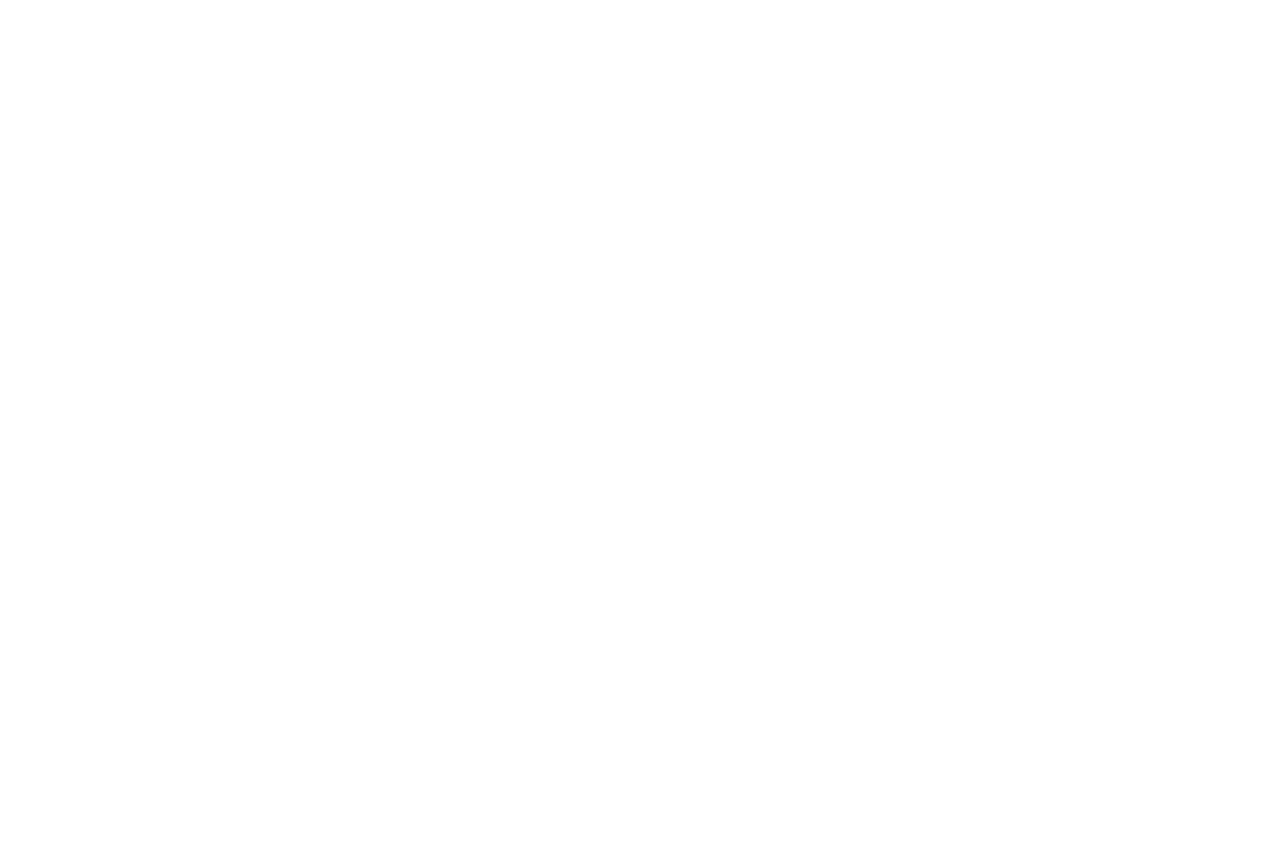
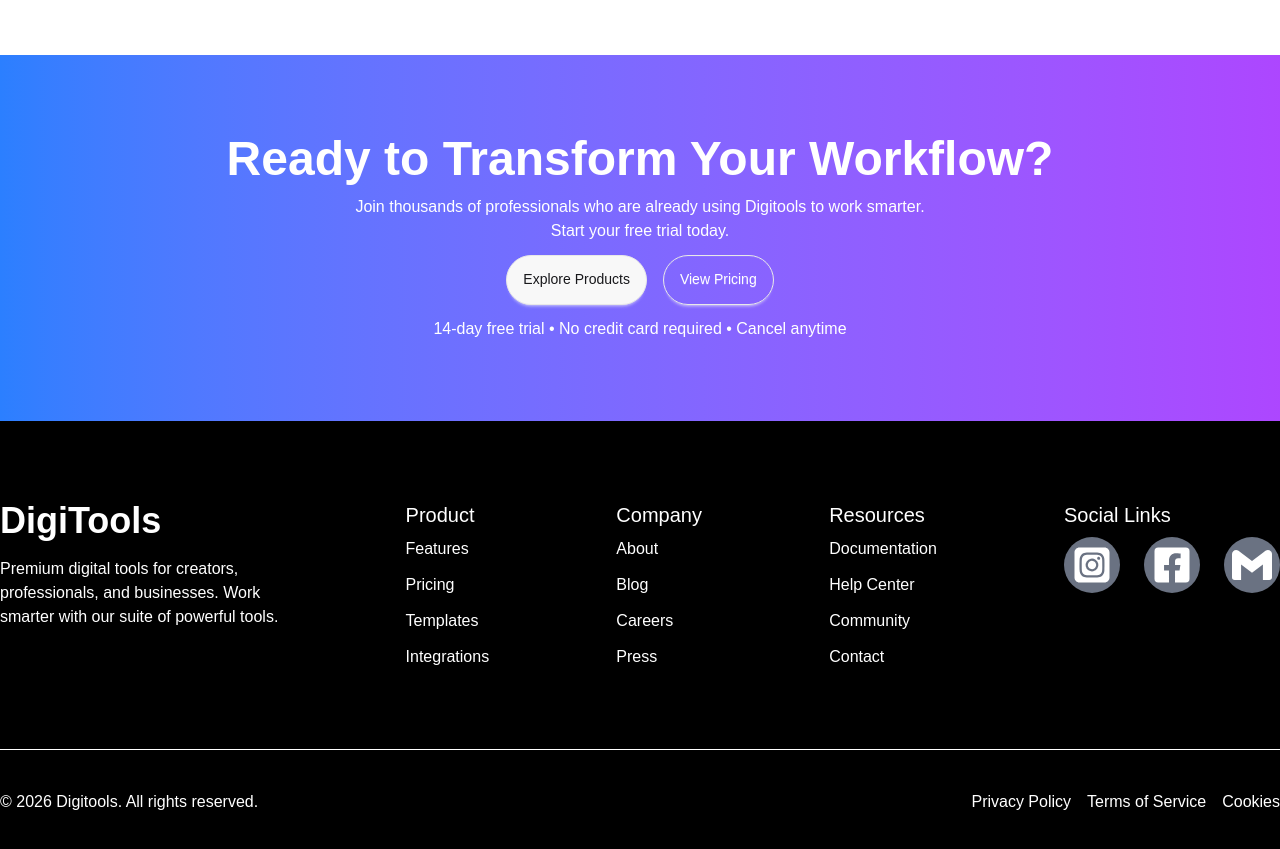
Before and after one commit to hmdshahdat501-png/Assinment-6, a React (Vite) app: page / in a window 1280 px wide. Shown: the part 4440-5289 px from the top of the page. Before the commit the page ends 4167 px from the top, so only its background shows below. Built offline with nearby package versions, Linux system fonts and the light colour scheme.

Commit message:
update simple component and add upnav

```diff
--- a/src/App.jsx
+++ b/src/App.jsx
@@ -9,6 +9,8 @@
 import Addcard from './assets/Comontnt/Addcard/Addcard'
 import Started from './assets/Comontnt/Started/Started'
 import Simple from './assets/Comontnt/Simple/Simple'
+import Upnav from './assets/Comontnt/Upnav/Upnav'
+import Fotter from './assets/Comontnt/Upnav/Footer/Fotter'
 const res = fetch('/public/data.json').then(res => res.json());
 const crite = fetch('/public/card.json').then(res => res.json())
 function App() {
@@ -27,6 +29,8 @@
       }
     <Started></Started>
     <Simple crite = {crite} ></Simple>
+    <Upnav></Upnav>
+    <Fotter></Fotter>
 
 
 
--- a/src/assets/Comontnt/Simple/Simple.jsx
+++ b/src/assets/Comontnt/Simple/Simple.jsx
@@ -3,7 +3,10 @@
 const Simple = ({crite}) => {
     const data = use(crite)
     return (
-        <div className='mx-auto container flex gap-8 justify-center mt-20'>
+        <div className='mx-auto container mt-40'>
+            <h2 className='text-5xl font-bold text-center'>Simple, Transparent Pricing</h2>
+            <p className='text-center opacity-40 mt-4'>Choose the plan that fits your needs. Upgrade or downgrade anytime.</p>
+            <div className='flex gap-8 justify-center mt-20'>
           {
             data.map(datas => <>
             <div className={ datas.name === 'Pro' ? 'bg-linear-to-t from-purple-500 to-blue-600 px-20 py-8 text-white space-y-4 rounded-lg' : 'bg-gray-100 rounded-lg border-2 border-gray-300 px-20 py-8 space-y-4'}>
@@ -19,6 +22,7 @@
             </div>
             </>)
           }
+          </div>
         </div>
     );
 };
--- /dev/null
+++ b/src/assets/Comontnt/Upnav/Footer/Fotter.jsx
@@ -0,0 +1,64 @@
+import React from 'react';
+import { FaSquareInstagram } from "react-icons/fa6";
+import { FaFacebookSquare } from "react-icons/fa";
+import { SiGmail } from "react-icons/si";
+
+const Fotter = () => {
+    return (
+        <div className='bg-black'>
+        <div className='mx-auto container py-20'>
+        <div className='flex justify-between text-white'>
+            <div>
+                <h2 className='text-4xl font-bold'>DigiTools</h2>
+                <p className='font-normal mt-4'>Premium digital tools for creators,<br /> professionals, and businesses. Work <br />smarter with our suite of powerful tools.</p>
+            </div>
+            <div>
+                <h2 className='text-xl mb-2'>Product</h2>
+                <ul className='space-y-3'>
+                    <li>Features</li>
+                    <li>Pricing</li>
+                    <li>Templates</li>
+                    <li>Integrations</li>
+                </ul>
+            </div>
+            <div>
+                <h2 className='text-xl mb-2'>Company</h2>
+                <ul className='space-y-3'>
+                    <li>About</li>
+                    <li>Blog</li>
+                    <li>Careers</li>
+                    <li>Press</li>
+                </ul>
+            </div>
+            <div>
+                <h2 className='text-xl mb-2'>Resources</h2>
+                <ul className='space-y-3'>
+                    <li>Documentation</li>
+                    <li>Help Center</li>
+                    <li>Community</li>
+                    <li>Contact</li>
+                </ul>
+            </div>
+            <div>
+                <h2 className='text-xl mb-2'>Social Links</h2>
+                <div className='flex gap-6'>
+               <span className='bg-gray-500 p-2 rounded-full'> <FaSquareInstagram size={40} /></span>
+               <span className='bg-gray-500 p-2 rounded-full'> <FaFacebookSquare size={40} /></span>
+                <samp className='bg-gray-500 p-2 rounded-full'><SiGmail size={40} /></samp>
+
+                </div>
+            </div>
+        </div>
+        <div className='text-white  mt-20'>
+            <hr />
+            <div className='flex justify-between mt-10'>
+                <p>© 2026 Digitools. All rights reserved.</p>
+                <ul className='flex gap-4'><li>Privacy Policy</li> <li> Terms of Service  </li> <li> Cookies</li></ul>
+            </div>
+        </div>
+        </div>
+        </div>
+    );
+};
+
+export default Fotter;
--- /dev/null
+++ b/src/assets/Comontnt/Upnav/Upnav.jsx
@@ -0,0 +1,19 @@
+import React from 'react';
+
+const Upnav = () => {
+    return (
+        <div className='bg-linear-to-r from-blue-500 to-purple-500 mt-20'>
+            <div className='mx-auto container text-center text-white space-y-3 py-20'>
+                <h2 className='text-5xl font-bold'>Ready to Transform Your Workflow?</h2>
+                <p>Join thousands of professionals who are already using Digitools to work smarter. <br /> Start your free trial today. </p>
+                <div className='flex justify-center gap-4'>
+                    <button className='btn font-normal py-6 rounded-full hover:scale-120'>Explore Products</button>
+                    <button className='btn font-normal py-6 rounded-full bg-transparent text-white hover:scale-120'>View Pricing</button>
+                </div>
+                <p>14-day free trial • No credit card required • Cancel anytime</p>
+            </div>
+        </div>
+    );
+};
+
+export default Upnav;
```
